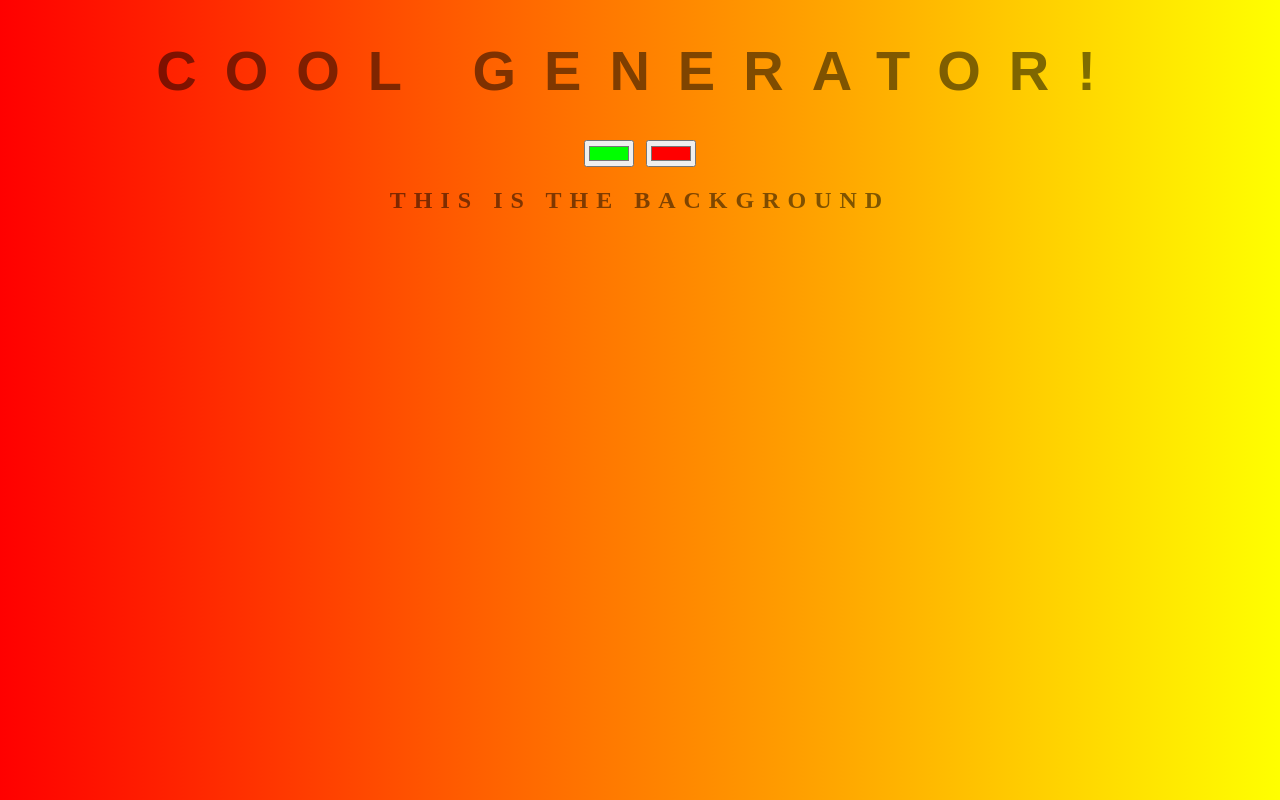
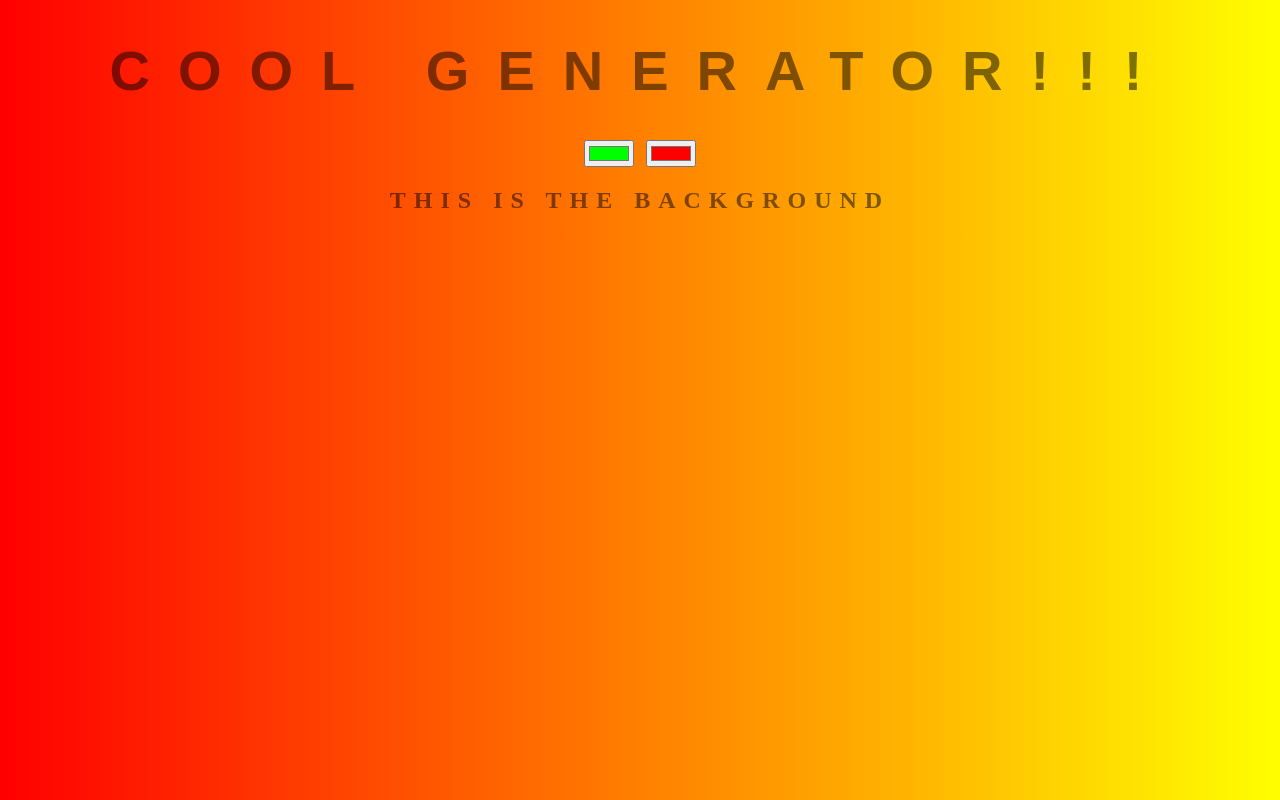
Before and after one commit to brunocamparadiniz/background-generator, a plain HTML site: page index.html in a window 1280 px wide. Drawn offline with Linux system fonts and the light colour scheme.

Commit message:
exclamation point

```diff
--- a/index.html
+++ b/index.html
@@ -7,7 +7,7 @@
 	<link rel="stylesheet" type="text/css" href="style.css">
 </head>
 <body id="gradient">
-	<h1>cool Generator!</h1>
+	<h1>cool Generator!!!</h1>
 	<input class="color1" type="color" name="color1" value="#00ff00">
 	<input class="color2" type="color" name="color2" value="#ff0000">
 	<h2>This is the background</h2>
```
